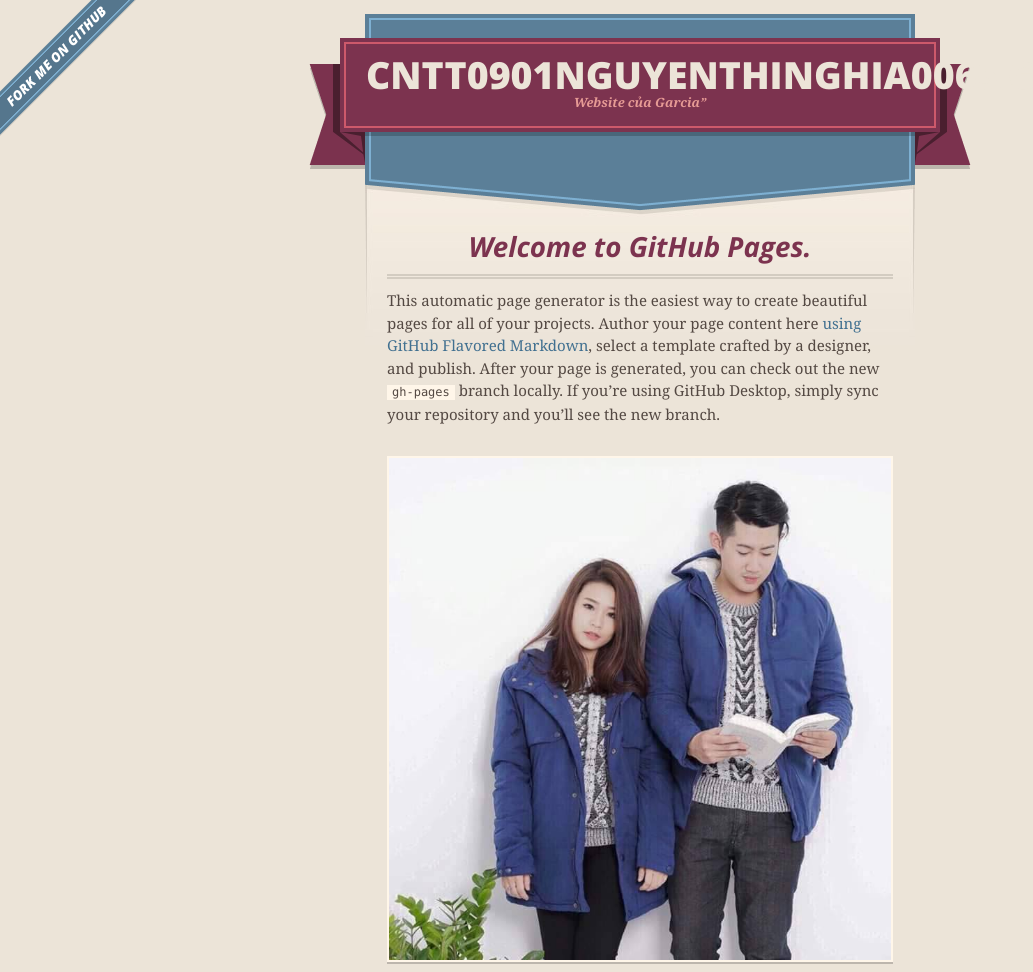
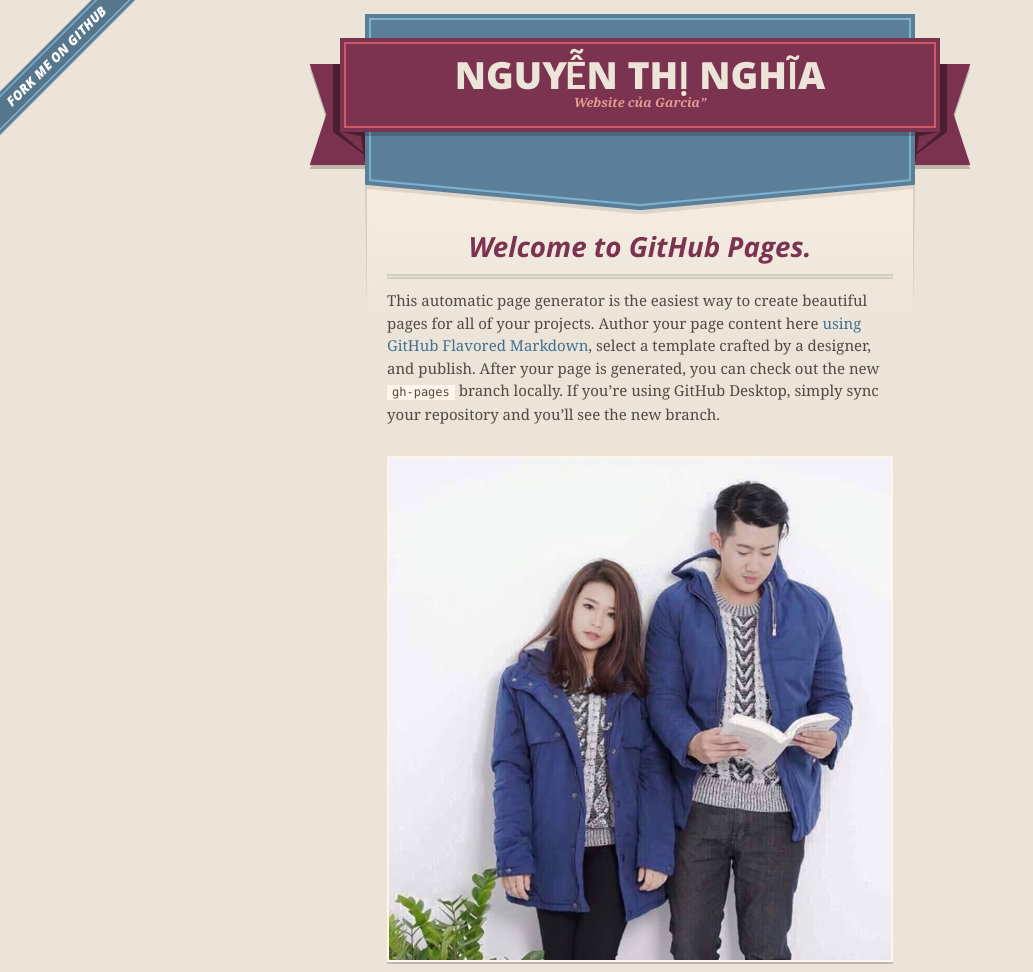
Before and after one commit to cntt0901nguyenthinghia0065/cntt0901nguyenthinghia0065.github.io, a plain HTML site: page index.html in a window 1280 px wide. Shown: the top 972 px of the page, without its empty margins (0-1033 px from the left). Drawn offline with nearby package versions, Linux system fonts and the light colour scheme.

Commit message:
Update index.html

```diff
--- a/index.html
+++ b/index.html
@@ -27,7 +27,7 @@
       <header>
         <span class="ribbon-outer">
           <span class="ribbon-inner">
-            <h1>Cntt0901nguyenthinghia0065.GitHub.io</h1>
+            <h1>Nguyễn Thị Nghĩa</h1>
             <h2>Website của Garcia”</h2>
           </span>
           <span class="left-tail"></span>
```
